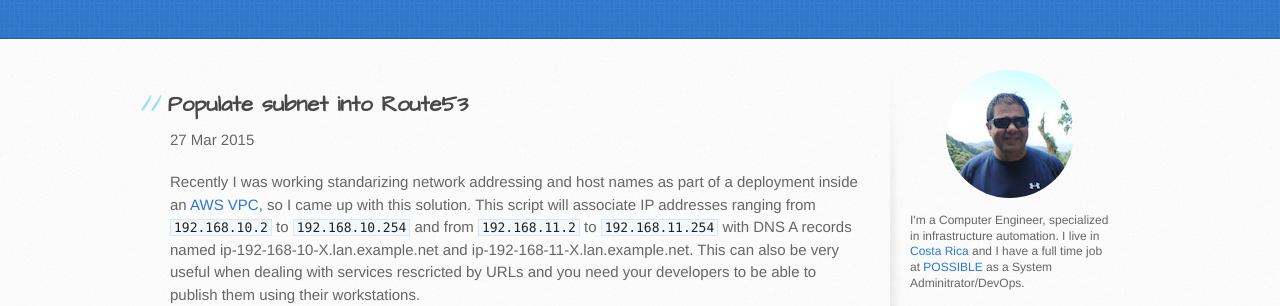
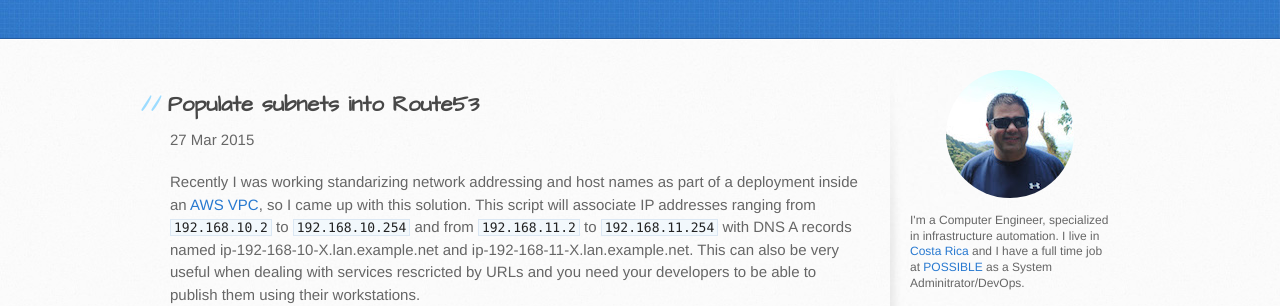
Before and after one commit to mabrizio/mabrizio.github.io, a Jekyll site: the page built from _posts/2015-03-27-populate-subnets-into-route53.md, in a window 1280 px wide. Shown: the part 182-488 px from the top of the page. Built offline with Jekyll 4.4.1, drawn with Linux system fonts in a browser that asks for light colours.

Commit message:
adding chenges

```diff
--- a/_posts/2015-03-27-populate-subnets-into-route53.md
+++ b/_posts/2015-03-27-populate-subnets-into-route53.md
@@ -1,6 +1,8 @@
 ---
 layout: post
-title:  "Populate subnet into Route53"
+title:  "Populate subnets into Route53"
+redirect_from:
+  - /cloud/populate-route53-subnet.html
 date:   2015-03-27 06:50:17
 category: cloud
 tags: [devops, dns, aws, route53, ruby]
```
